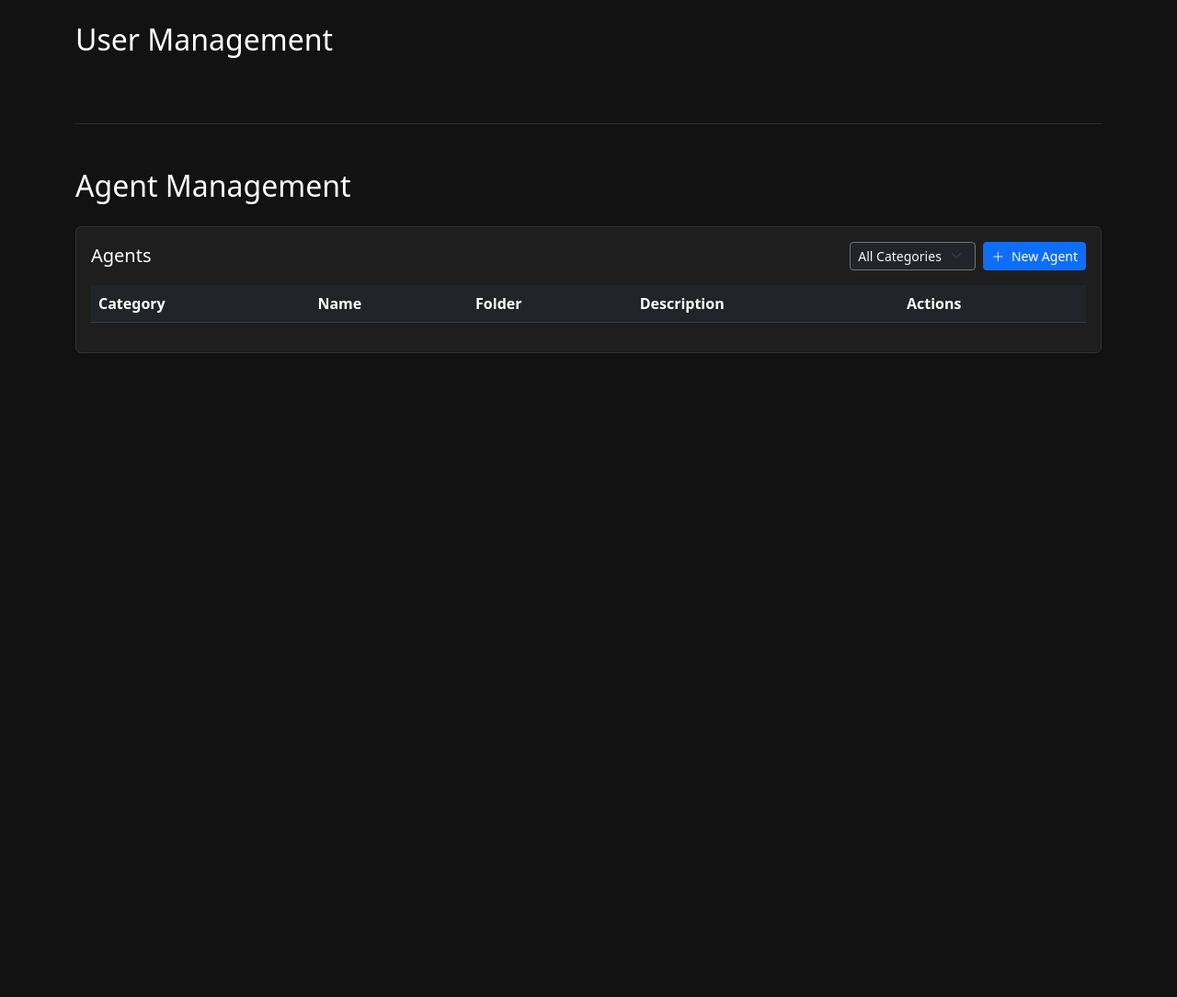
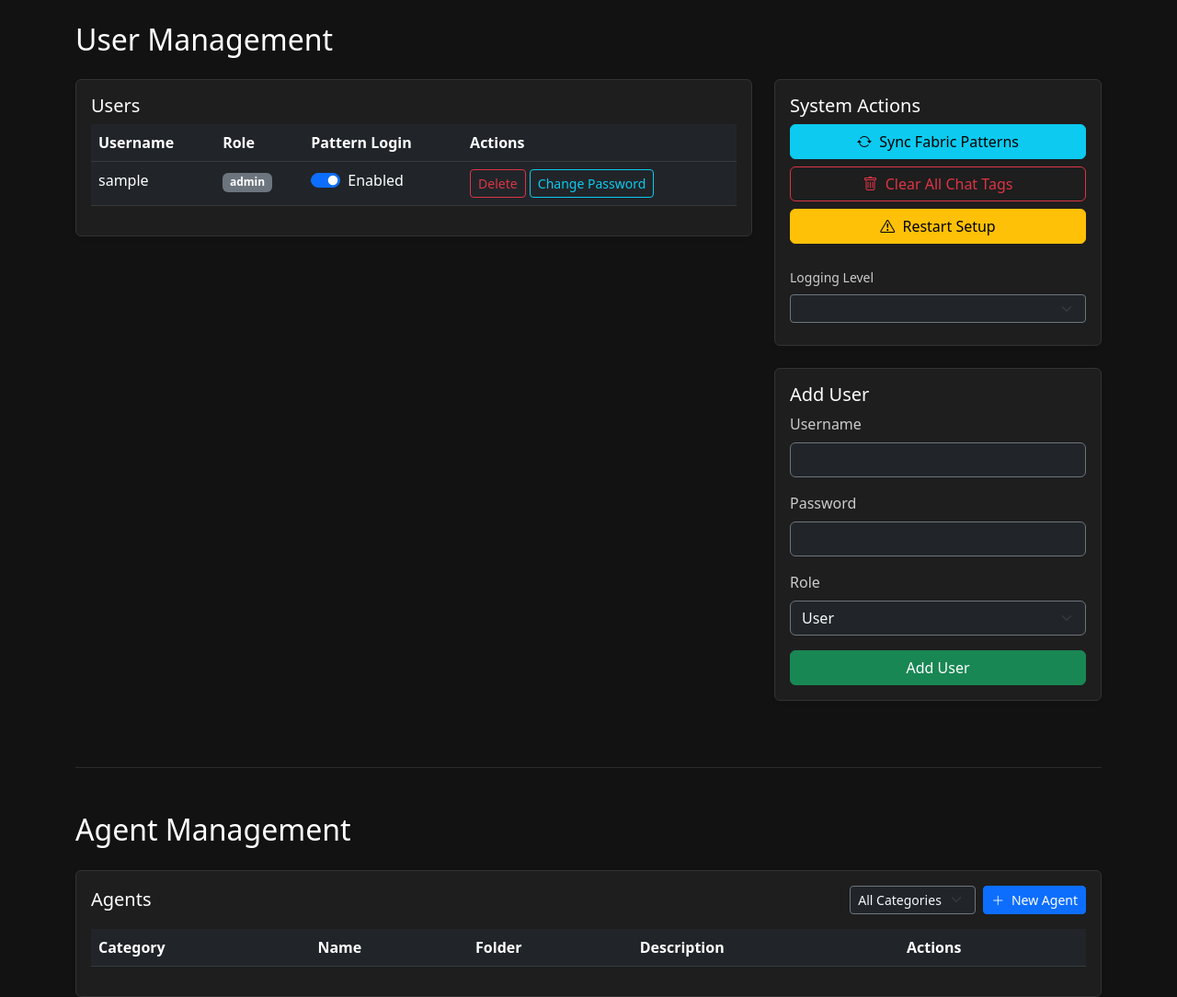
Before and after one commit to mc96107/gemini_web, a Python web app: template app/templates/admin.html in a window 1280 px wide. Shown: the part 57-1141 px from the top of the page at 92% size. Before the commit the page ends 441 px from the top, so only its background shows below. Run offline with Jinja, Linux system fonts and the light colour scheme; the template is opened without the code that fills it: most values are stand-ins (such as "Sample title", 1, 10 or a date in 2020); lists and menus that the app fills with data are empty.

Commit message:
fix(ui): Restore missing User Management section in Admin Dashboard

```diff
--- a/app/templates/admin.html
+++ b/app/templates/admin.html
@@ -30,9 +30,102 @@
 
     <div class="container mt-4">
         <h2 class="mb-4">User Management</h2>
-        <!-- ... existing user management row ... -->
+
         <div class="row">
-            <!-- ... -->
+            <div class="col-md-8">
+                <div class="card shadow-sm">
+                    <div class="card-body">
+                        <h5 class="card-title">Users</h5>
+                        <div class="table-responsive">
+                            <table class="table table-dark table-hover">
+                                <thead>
+                                    <tr>
+                                        <th>Username</th>
+                                        <th>Role</th>
+                                        <th>Pattern Login</th>
+                                        <th>Actions</th>
+                                    </tr>
+                                </thead>
+                                <tbody>
+                                    {% for user in users %}
+                                    <tr>
+                                        <td>{{ user.username }}</td>
+                                        <td><span class="badge {{ 'bg-primary' if user.role == 'admin' else 'bg-secondary' }}">{{ user.role }}</span></td>
+                                        <td>
+                                            <div class="form-check form-switch">
+                                                <input class="form-check-input" type="checkbox" role="switch"
+                                                    id="patternSwitch_{{ user.username }}"
+                                                    {% if not user.pattern_disabled %}checked{% endif %}
+                                                    onchange="togglePattern('{{ user.username }}', this.checked)">
+                                                <label class="form-check-label" for="patternSwitch_{{ user.username }}">
+                                                    {{ 'Enabled' if not user.pattern_disabled else 'Disabled' }}
+                                                </label>
+                                            </div>
+                                        </td>
+                                        <td>
+                                            {% if user.username != 'admin' %}
+                                            <button class="btn btn-sm btn-outline-danger" onclick="deleteUser('{{ user.username }}')">Delete</button>
+                                            {% endif %}
+                                            <button class="btn btn-sm btn-outline-info" onclick="showChangePassword('{{ user.username }}')">Change Password</button>
+                                        </td>
+                                    </tr>
+                                    {% endfor %}
+                                </tbody>
+                            </table>
+                        </div>
+                    </div>
+                </div>
+            </div>
+
+            <div class="col-md-4">
+                <div class="card shadow-sm mb-4">
+                    <div class="card-body">
+                        <h5 class="card-title">System Actions</h5>
+                        <button class="btn btn-info w-100 mb-2" onclick="syncPatterns()">
+                            <i class="bi bi-arrow-repeat me-1"></i> Sync Fabric Patterns
+                        </button>
+                        <button class="btn btn-outline-danger w-100 mb-2" onclick="clearAllTags()">
+                            <i class="bi bi-trash me-1"></i> Clear All Chat Tags
+                        </button>
+                        <button class="btn btn-warning w-100 mb-2" onclick="restartSetup()">
+                            <i class="bi bi-exclamation-triangle me-1"></i> Restart Setup
+                        </button>
+                        <div class="mt-3">
+                            <label class="form-label small text-muted">Logging Level</label>
+                            <select id="log-level-select" class="form-select form-select-sm bg-dark text-light border-secondary" onchange="updateLogLevel(this.value)">
+                                <option value="NONE">NONE (Silent)</option>
+                                <option value="INFO">INFO (Normal)</option>
+                                <option value="DEBUG">DEBUG (Verbose)</option>
+                            </select>
+                        </div>
+                        <div id="sync-status" class="small mt-2"></div>
+                    </div>
+                </div>
+
+                <div class="card shadow-sm mb-4">
+                    <div class="card-body">
+                        <h5 class="card-title">Add User</h5>
+                        <form action="/admin/user/add" method="post">
+                            <div class="mb-3">
+                                <label class="form-label">Username</label>
+                                <input type="text" name="username" class="form-control bg-dark text-light border-secondary" required>
+                            </div>
+                            <div class="mb-3">
+                                <label class="form-label">Password</label>
+                                <input type="password" name="password" class="form-control bg-dark text-light border-secondary" required>
+                            </div>
+                            <div class="mb-3">
+                                <label class="form-label">Role</label>
+                                <select name="role" class="form-select bg-dark text-light border-secondary">
+                                    <option value="user">User</option>
+                                    <option value="admin">Admin</option>
+                                </select>
+                            </div>
+                            <button type="submit" class="btn btn-success w-100">Add User</button>
+                        </form>
+                    </div>
+                </div>
+            </div>
         </div>
 
         <hr class="border-secondary my-5">
```
